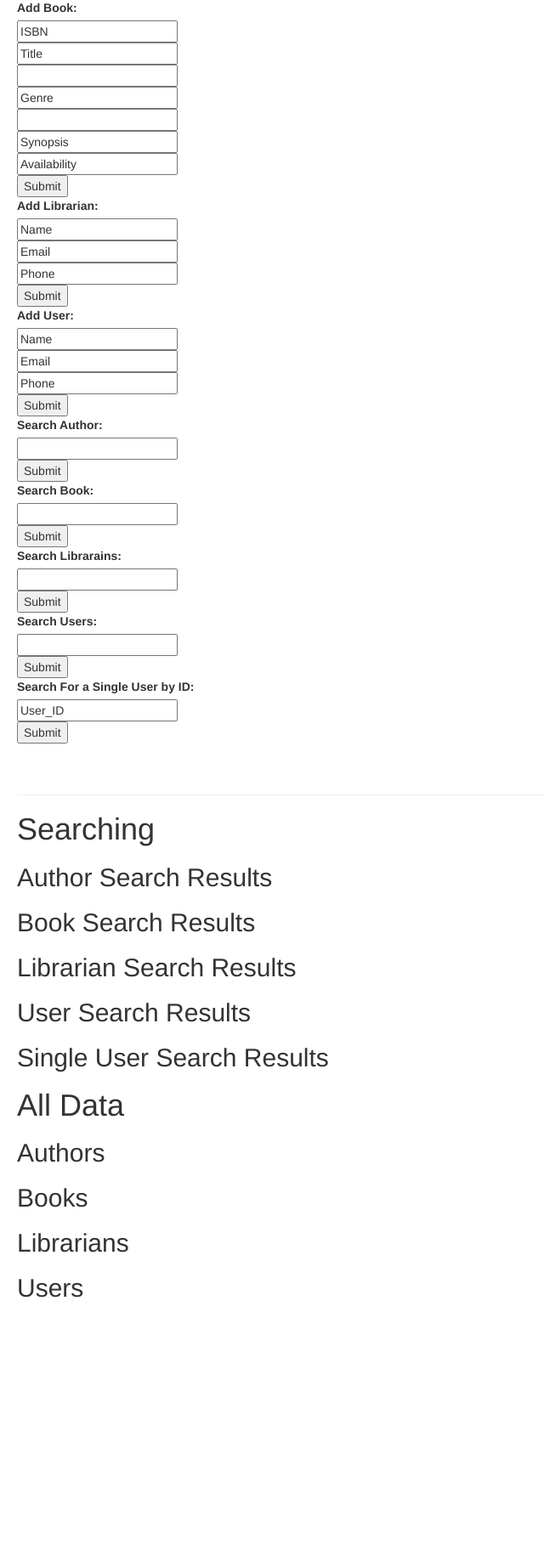
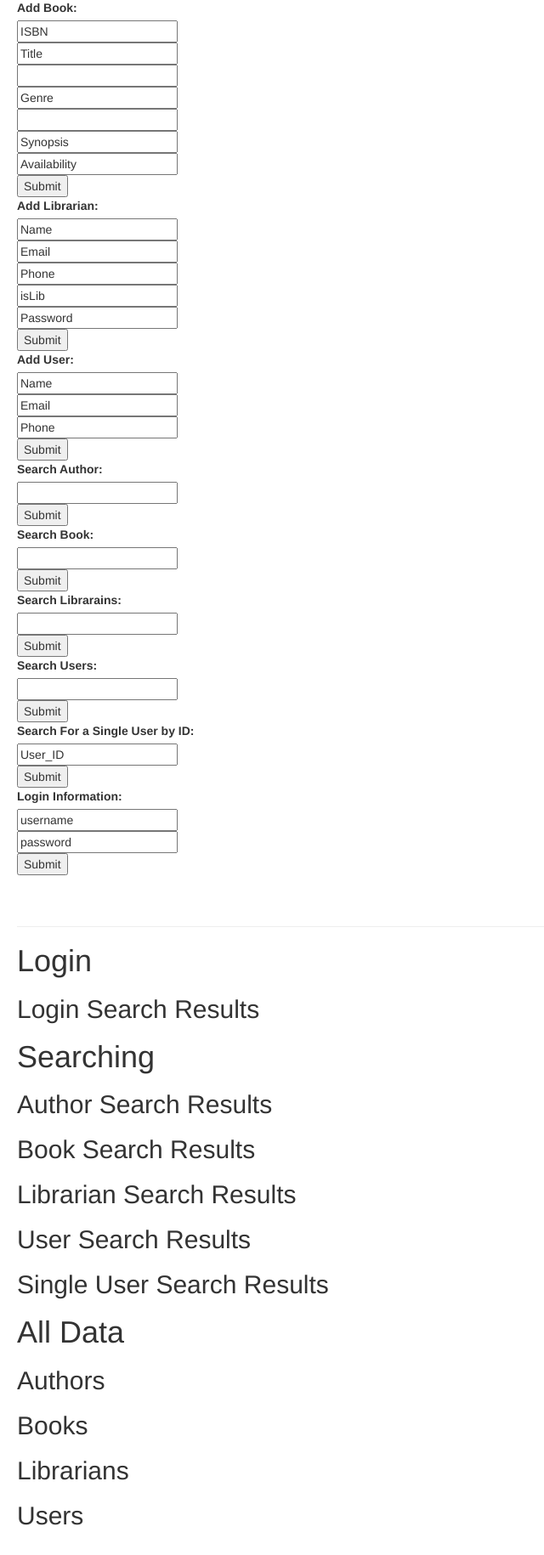
Before and after one commit to kritisingh0114/LibraryManagement, a Flask app: page / in a window 1280 px wide. Shown: the part 98-1928 px from the top of the page at 85% size, without its empty margins (0-640 px from the left). Before the commit the page ends 1625 px from the top, so only its background shows below. Run offline with Flask 3, Linux system fonts and the light colour scheme; data that the repository does not hold is empty; some libraries are stand-ins or nearby versions.

Commit message:
Added login route for librarians, additionally fixed minor bugs

```diff
--- a/backend/DB_Operations.py
+++ b/backend/DB_Operations.py
@@ -2,7 +2,7 @@ import pymysql
 # from pytest import console_main
 #database connection
 def create_connection():
-    return pymysql.connect(host="localhost", user="root", passwd="4321", database="librarymanagement")
+    return pymysql.connect(host="localhost", user="root", passwd="1234", database="librarymanagement")
 
 #GETTER ROUTES
 # Returns all authors
@@ -57,15 +57,15 @@ def add_book_op(new_book_isbn, new_book_title, new_book_author, new_book_genre,
             return 1
 
 # Inserts new librarian
-def add_librarian_op(new_lib_name, new_lib_email, new_lib_phone):
+def add_librarian_op(new_lib_name, new_lib_email, new_lib_phone, new_is_lib, new_lib_password):
     with create_connection() as connection:
         with connection.cursor() as cursor:
-            cursor.execute("INSERT INTO librarians(libName, libEmail, libPhone) VALUES (%s, %s, %s)", (new_lib_name, new_lib_email, new_lib_phone))
+            cursor.execute("INSERT INTO librarians(libName, libEmail, libPhone, isLib, libPassword) VALUES (%s, %s, %s, %s, %s)", (new_lib_name, new_lib_email, new_lib_phone, new_is_lib, new_lib_password))
             connection.commit()
             return 1
 
 # Inserts new user
-def add_librarian_op(new_user_name, new_user_email, new_user_phone):
+def add_user_op(new_user_name, new_user_email, new_user_phone):
     with create_connection() as connection:
         with connection.cursor() as cursor:
             cursor.execute("INSERT INTO users(userName, userEmail, userPhone) VALUES (%s, %s, %s)", (new_user_name, new_user_email, new_user_phone))
@@ -105,8 +105,6 @@ def search_librarian_op(search_librarian):
 def search_user_op(search_user):
     with create_connection() as connection:
         with connection.cursor() as cursor:
-            # cursor.execute("SELECT * from users WHERE librarianID LIKE '%{s}%' or libName LIKE '%{s}%' or libPhone LIKE '%{s}%' or libEmail LIKE '%{s}%'".format(s=search_user))
-
             cursor.execute("SELECT * from users WHERE userID LIKE '%{s}%' or userName LIKE '%{s}%' or userPhone LIKE '%{s}%' or userEmail LIKE '%{s}%'".format(s=search_user))
             connection.commit()
             rows = cursor.fetchall()
@@ -141,3 +139,13 @@ def size_authors_op():
             connection.commit()
             size = cursor.fetchall()
             return size
+
+# LOGIN ROUTES
+# Verify Login for Librarians
+def check_librarian_info(username, password):
+    with create_connection() as connection:
+        with connection.cursor() as cursor:
+            cursor.execute("SELECT librarianID, isLib FROM librarians WHERE libEmail = '{u}'".format(u=username, p=password))
+            connection.commit()
+            rows = cursor.fetchall()
+            return rows
--- a/backend/app.py
+++ b/backend/app.py
@@ -58,7 +58,9 @@ def add_librarian():
         new_lib_name = request.form["new_lib_name"]
         new_lib_email = request.form["new_lib_email"]
         new_lib_phone = request.form["new_lib_phone"]
-        add_new = add_librarian_op(new_lib_name, new_lib_email, new_lib_phone)
+        new_is_lib = request.form["new_is_lib"]
+        new_lib_password = request.form["new_lib_password"]
+        add_new = add_librarian_op(new_lib_name, new_lib_email, new_lib_phone, new_is_lib, new_lib_password)
         return redirect(url_for('display_all_data'))
     else:
         return render_template('index.html')
@@ -70,7 +72,7 @@ def add_user():
         new_user_name = request.form["new_user_name"]
         new_user_email = request.form["new_user_email"]
         new_user_phone = request.form["new_user_phone"]
-        add_new = add_librarian_op(new_user_name, new_user_email, new_user_phone)
+        add_new = add_user_op(new_user_name, new_user_email, new_user_phone)
         return redirect(url_for('display_all_data'))
     else:
         return render_template('index.html')
@@ -140,10 +142,25 @@ def search_single_users():
         json_single_user_search_data = json.dumps(single_user_search_data)
     return json_single_user_search_data
 
+@app.route('/login_user', methods=['GET', 'POST'])
+def verify_password():
+    if request.method == "POST":
+        input_username = request.form["username"]
+        input_password = request.form["password"]
+        login_librarian = check_librarian_info(input_username, input_password)
+        json_login_librarian = json.dumps(login_librarian)
+    if request.method == "GET":
+        input_username = request.form["username"]
+        input_password = request.form["password"]
+        login_librarian = check_librarian_info(input_username, input_password)
+        json_login_librarian = json.dumps(login_librarian)
+    return json_login_librarian
+
 @app.route("/test_route", methods=["GET", "POST"])
 def index():
     return jsonify({'hello': 'world'})
 
+
 #Run the app
 if __name__ == "__main__":
     app.run(debug=True)
--- a/backend/templates/index.html
+++ b/backend/templates/index.html
@@ -29,6 +29,8 @@
       <input type="text" id="new_lib_name" name="new_lib_name" value="Name"><br>
       <input type="text" id="new_lib_email" name="new_lib_email" value="Email"><br>
       <input type="text" id="new_lib_phone" name="new_lib_phone" value="Phone"><br>
+      <input type="text" id="new_is_lib" name="new_is_lib" value="isLib"><br>
+      <input type="text" id="new_lib_password" name="new_lib_password" value="Password"><br>
       <input type="submit" value="Submit">
     </form>
     <form action="/add_user" method="post">
@@ -63,7 +65,20 @@
       <input type="text" id="text_search_single_user" name="text_search_single_user" value="User_ID"><br>
       <input type="submit" value="Submit">
     </form>
+    <form action="/login_user" method="post">
+      <label for="text_search_single_user">Login Information:</label><br>
+      <input type="text" id="username" name="username" value="username"><br>
+      <input type="text" id="password" name="password" value="password"><br>
+      <input type="submit" value="Submit">
+    </form>
       <br><br><hr>
+      <h1>Login</h1>
+      <h2>Login Search Results</h2>
+      <ul>
+        {% for user in login_user_data %}
+        <li> {{ text }} </li>
+        {% endfor %}
+      </ul>
       <h1>Searching</h1>
       <h2>Author Search Results</h2>
       <ul>
```
